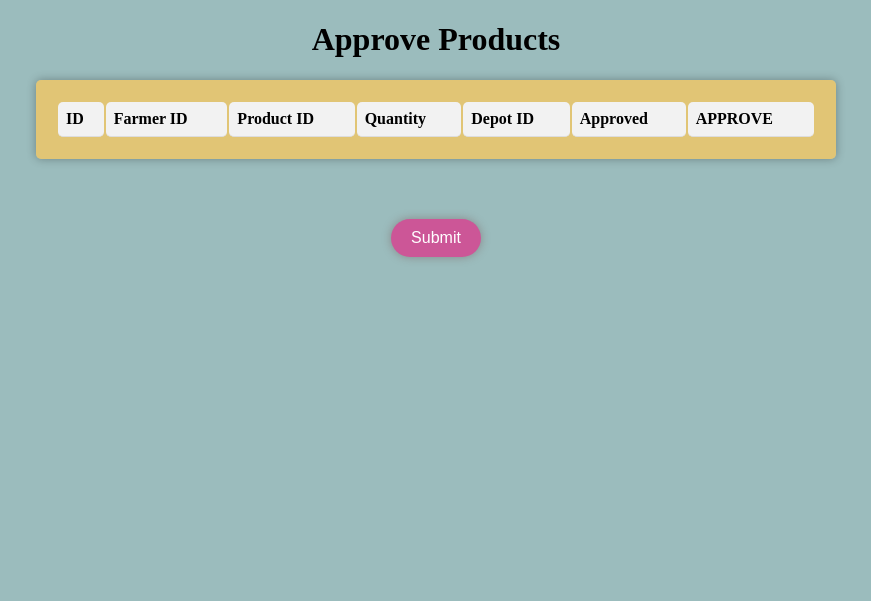
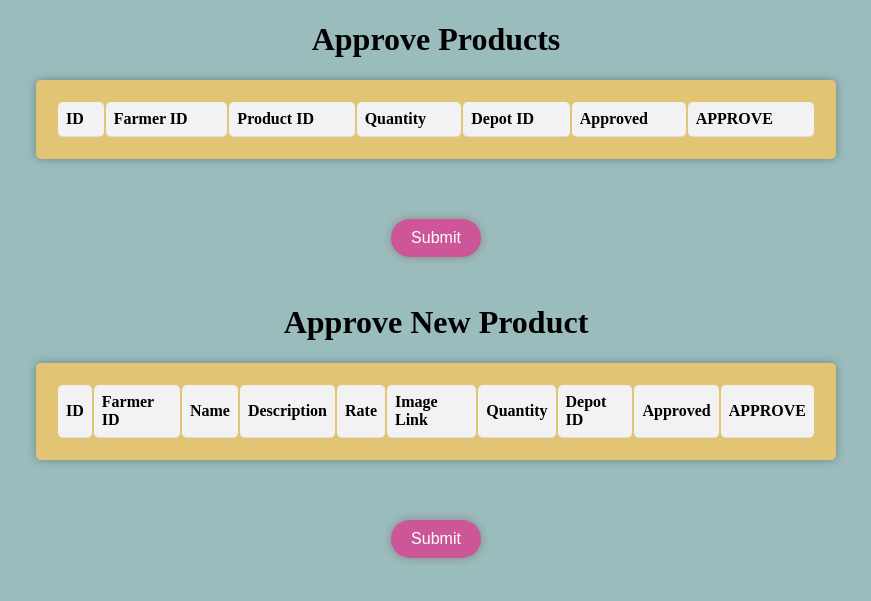
Before and after one commit to unniisme/FTAK-DB, a Flask app: template app/templates/approve_product.html in a window 1280 px wide. Shown: the top 601 px of the page, without its empty margins (204-1075 px from the left). Run offline with Flask 3, Linux system fonts and the light colour scheme; the template is opened without the code that fills it: most values are stand-ins (such as "Sample title", 1, 10 or a date in 2020); lists and menus that the app fills with data are empty; some libraries are stand-ins or nearby versions.

Commit message:
Product approval works now

```diff
--- a/app/api/database.py
+++ b/app/api/database.py
@@ -419,14 +419,13 @@ class INSPECTORdb(FTAKdb):
 
         self.execute_ddl_and_dml_commands(query)
 
-    def update_new_farmer_products(self):
-        self.execute_ddl_and_dml_commands("SELECT insert_approved_products()")
+        self.execute_ddl_and_dml_commands("CALL insert_approved_products()")
 
     def getApprovalDict(self, tableName):
         """
         table names can be plot, depot, product, new_product
         """
-        if tableName not in ["plot", "depot", "product"]:
+        if tableName not in ["plot", "depot", "product", "new_product"]:
             print("Unknown table")
             return -1
 
@@ -493,8 +492,8 @@ class FARMERdb(FTAKdb):
         self.execute_ddl_and_dml_commands(query)
 
     def insert_new_product_request(self, product_name, description, rate, image_link, quantity, depot_id):
-        query = f"INSERT INTO new_product_approval (farmer_id, name, description, rate, image_link, approved, entry_time) \
-                VALUES ({self.get_details()['farmer_id']}, '{product_name}', '{description}', {rate}, {image_link}, FALSE, NOW());"
+        query = f"INSERT INTO new_product_approval (farmer_id, name, description, rate, image_link, quantity, depot_id, approved, entry_time) \
+                VALUES ({self.get_details()['farmer_id']}, '{product_name}', '{description}', {rate}, '{image_link}', {quantity}, {depot_id}, FALSE, NOW());"
         self.execute_ddl_and_dml_commands(query)
 
 
--- a/app/app.py
+++ b/app/app.py
@@ -194,9 +194,9 @@ def product():
 
     if request.method == "POST":
         if request.form['product'] == 'newProduct':
-            product_id = request.form['product_name']
+            product_name = request.form['product_name']
             description =  request.form['description']
-            dbs[request.remote_addr].insert_new_product_request(product_id,description, request.form['rate'], request.form['image_link'],request.form['quantity'], request.form['depot_id'])
+            dbs[request.remote_addr].insert_new_product_request(product_name, description, request.form['rate'], request.form['image_link'],request.form['quantity'], request.form['depot_id'])
         else:
             product_id = request.form['product']
             quantity = request.form['quantity']
@@ -266,14 +266,19 @@ def approveproduct():
 
     if request.method == 'POST':
         product_ids = request.form.getlist('product_ids')
-        if product_ids:
+        new_product_ids = request.form.getlist('new_product_ids')
+        if len(product_ids) > 0:
             for product_id in product_ids:
                 dbs[request.remote_addr].approve_farmer_product(product_id)
             flash('Selected products have been approved!', 'success')
+        elif len(new_product_ids) > 0:
+            for product_id in new_product_ids:
+                dbs[request.remote_addr].approve_new_farmer_product(product_id)
+            flash('Selected new products have been added!', 'success')
         else:
             flash('Please select at least one product to approve.', 'warning')
 
-    return render_template('approve_product.html', result = dbs[request.remote_addr].getApprovalDict('product'))
+    return render_template('approve_product.html', result = dbs[request.remote_addr].getApprovalDict('product'), new_product = dbs[request.remote_addr].getApprovalDict('new_product'))
 
 @app.route('/inspector/approvetrade', methods=['GET', 'POST'])
 def approvetrade():
--- a/app/templates/approve_product.html
+++ b/app/templates/approve_product.html
@@ -7,6 +7,15 @@
   </head>
   <body>
     <h1>Approve Products</h1>
+
+    <!-- CREATE TABLE farmer_product_approval (
+    id SERIAL PRIMARY KEY,
+
+    farmer_id INT NOT NULL,
+    product_id INT NOT NULL,
+    quantity INT NOT NULL,
+    depot_id INT NOT NULL,
+  ); -->
 
     <form action="/inspector/approveproduct" method="POST">
       <table>
@@ -40,6 +49,59 @@
       <button class="button" type="submit" name="action" value="submit">Submit</button>
   </form>
 
+  <h1>Approve New Product</h1>
+
+  <!-- CREATE TABLE new_product_approval (
+    id SERIAL PRIMARY KEY,
+
+    farmer_id INT NOT NULL,
+    name VARCHAR(100) NOT NULL,
+    description TEXT,
+    rate DECIMAL(10,2) NOT NULL,
+    image_link VARCHAR(50),
+
+    quantity INT NOT NULL,
+    depot_id INT NOT NULL,
+  ); -->
+
+    <form action="/inspector/approveproduct" method="POST">
+      <table>
+          <thead>
+              <tr>
+                <th>ID</th>
+                <th>Farmer ID</th>
+                <th>Name</th>
+                <th>Description</th>
+                <th>Rate</th>
+                <th>Image Link</th>
+                <th>Quantity</th>
+                <th>Depot ID</th>
+                <th>Approved</th>
+                <th>APPROVE</th>
+            </tr>
+        </thead>
+            <tbody>
+            {% for row in new_product %}
+            {% if not row['approved'] %}
+            <tr>
+                <td>{{ row['id'] }}</td>
+                <td>{{ row['farmer_id'] }}</td>
+                <td>{{ row['name'] }}</td>
+                <td>{{ row['description'] }}</td>
+                <td>{{ row['rate'] }}</td>
+                <td>{{ row['image_link'] }}</td>
+                <td>{{ row['quantity'] }}</td>
+                <td>{{ row['depot_id'] }}</td>
+                <td>{{ row['approved'] }}</td>
+                  <td><input type="checkbox" name="new_product_ids" value="{{ row['id'] }}"></td>
+              </tr>
+              {% endif %}
+              {% endfor %}
+          </tbody>
+      </table>
+      <button class="button" type="submit" name="action" value="submit">Submit</button>
+  </form>
+
   {% with messages = get_flashed_messages() %}
   {% if messages %}
   <ul class="flashes">
--- a/app/templates/product.html
+++ b/app/templates/product.html
@@ -55,7 +55,7 @@
         </div>
         <div>
             <label for="rate">Rate:</label>
-            <input type="number" name="rate" id="rate">
+            <input type="text" name="rate" id="rate">
         </div>
         <div>
             <label for="image_link">Image Link:</label>
--- a/db-definitions/Views.sql
+++ b/db-definitions/Views.sql
@@ -17,6 +17,7 @@ CREATE USER Farmer;
 GRANT INSERT ON farmer_plot_approval TO Farmer;
 GRANT INSERT ON farmer_depot_approval TO Farmer;
 GRANT INSERT ON farmer_product_approval TO Farmer;
+GRANT INSERT ON new_product_approval TO Farmer;
 GRANT SELECT ON product TO Farmer;
 GRANT SELECT ON country TO Farmer;
 GRANT SELECT ON city TO Farmer;
```
Also changed, not shown: db-definitions/Functions.sql (+9 -0 lines), db-definitions/Tables.sql (+7 -2 lines).
